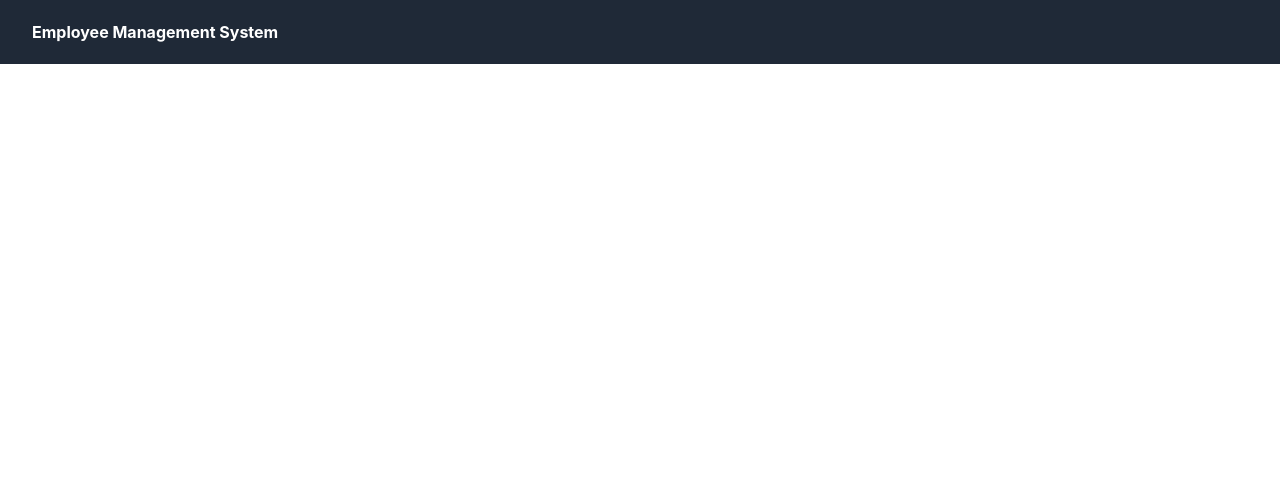
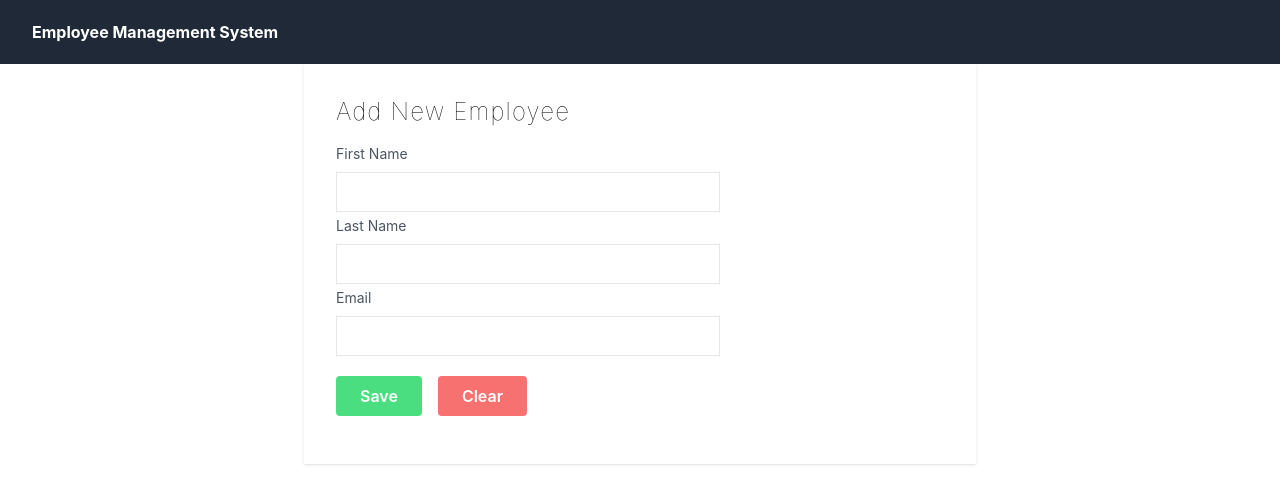
Before and after one commit to arjun-526/employee-system-ui, a React (Create React App) app: page /addEmployee in a window 1280 px wide. Shown: the top 504 px of the page. Built offline with nearby package versions, Linux system fonts and the light colour scheme.

Commit message:
adde components and Tailwind CSS

```diff
--- a/src/App.js
+++ b/src/App.js
@@ -1,12 +1,14 @@
 import './App.css';
+import AddEmployee from './components/AddEmployee';
+import Navbar from './components/Navbar';
 
 function App() {
   return (
-    <div className="bg-gray-800">
-      <div className='h-16 px-8 flex items-center'>
-        <p className='text-white font-bold '>Employee Management System</p>
-      </div>
-    </div>
+    <>
+    <Navbar />
+    <AddEmployee />
+    </>
+
   );
 }
 
--- /dev/null
+++ b/src/components/AddEmployee.js
@@ -0,0 +1,32 @@
+import React from "react";
+
+const AddEmployee = () => {
+  return (
+    <div className="flex max-w-2xl mx-auto shadow borber-b">
+      <div className="px-8 py-8">
+          <div className="font-thin text-2xl tracking-wider">
+             <h1>Add New Employee</h1>
+          </div>
+          <div className="items-center justify-center h-14 w-full my-4">
+              <label className="block text-gray-600 text-sm font-normal">First Name</label>
+              <input type="text" className="h-10 w-96 border mt-2 px-2 py-2"></input>
+          </div>
+          <div className="items-center justify-center h-14 w-full my-4">
+              <label className="block text-gray-600 text-sm font-normal">Last Name</label>
+              <input type="text" className="h-10 w-96 border mt-2 px-2 py-2"></input>
+          </div>
+          <div className="items-center justify-center h-14 w-full my-4">
+              <label className="block text-gray-600 text-sm font-normal">Email</label>
+              <input type="email" className="h-10 w-96 border mt-2 px-2 py-2"></input>
+          </div>
+          <div className="items-center justify-center h-14 w-full my-4 space-x-4 pt-4">
+              <button className="rounded text-white font-semibold bg-green-400 hover:bg-green-700 py-2 px-6">Save</button>
+              <button className="rounded text-white font-semibold bg-red-400 hover:bg-red-700 py-2 px-6">Clear</button>
+          </div>
+
+      </div>
+    </div>
+  );
+};
+
+export default AddEmployee;
--- /dev/null
+++ b/src/components/Navbar.js
@@ -0,0 +1,14 @@
+//rafce shutcut of arrow funtion
+import React from 'react'
+
+const Navbar = () => {
+  return (
+    <div className="bg-gray-800">
+    <div className='h-16 px-8 flex items-center'>
+      <p className='text-white font-bold '>Employee Management System</p>
+    </div>
+  </div>
+  )
+}
+
+export default Navbar
```
